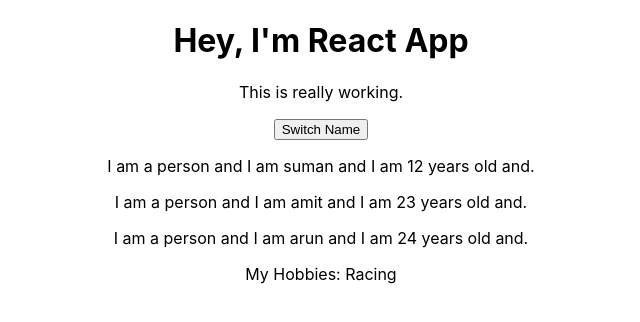
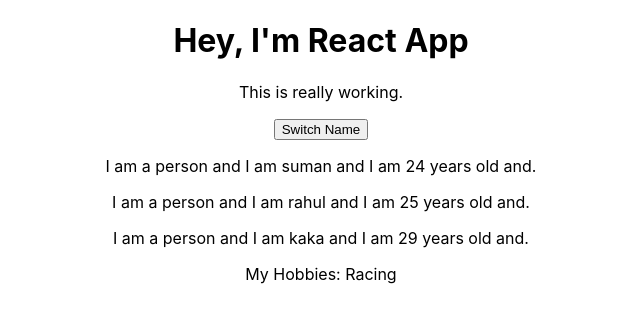
Before and after one commit to SumanDas3001/react_basic_syntax, a React (Create React App) app: page / in a window 1280 px wide. Shown: the top 322 px of the page, without its empty margins (319-959 px from the left). Built offline with nearby package versions, Linux system fonts and the light colour scheme.

Commit message:
Passing method referance

```diff
--- a/src/App.js
+++ b/src/App.js
@@ -1,91 +1,95 @@
-// import React, {Component} from 'react';
-import React, {useState} from 'react';
+import React, {Component} from 'react';
+// import React, {useState} from 'react';
 import Person from './Person/Person';
 import './App.css';
 
-const App = () => {
-  const [personState, setPersonState] = useState({
-    persons: [
-      {name: 'suman', age: 12},
-      {name: 'amit', age: 23},
-      {name: 'arun', age: 24}
+// const App = () => {
+//   const [personState, setPersonState] = useState({
+//     persons: [
+//       {name: 'suman', age: 12},
+//       {name: 'amit', age: 23},
+//       {name: 'arun', age: 24}
+//     ]
+//   });
+
+//   console.log(personState);
+
+//   const switchNameHandler = () => {
+//     setPersonState({
+//       persons: [
+//         {name: 'Amit', age: 56},
+//         {name: 'Amit', age: 56},
+//         {name: 'Amit', age: 56}
+//       ]
+//     });
+//   };
+
+//   return (
+//     <div className="App">
+//       <h1>Hey, I'm React App</h1>
+//       <p>This is really working.</p>
+//       <button onClick={switchNameHandler}>Switch Name</button>
+//       <Person
+//         name={personState.persons[0].name}
+//         age={personState.persons[0].age}
+//       />
+//       <Person
+//         name={personState.persons[1].name}
+//         age={personState.persons[1].age}
+//       />
+//       <Person name={personState.persons[2].name} age={personState.persons[2].age}>
+//         My Hobbies: Racing
+//       </Person>
+//     </div>
+//   );
+// }
+
+
+class App extends Component {
+  state = {
+    person: [
+      {name: 'suman', age: 24},
+      {name: 'rahul', age: 25},
+      {name: 'kaka', age: 29}
     ],
-    otherState: 'This is other state.'
-  });
 
-  const switchNameHandler = () => {
-    setPersonState({
-      persons: [
+    otherState: 'this is other state'
+  }
+
+
+  switchNameHandler = () => {
+    this.setState({
+      person: [
         {name: 'Amit', age: 56},
         {name: 'Amit', age: 56},
         {name: 'Amit', age: 56}
       ]
-    });
-  };
+    })
+  }
 
+  render(){
     return (
       <div className="App">
         <h1>Hey, I'm React App</h1>
         <p>This is really working.</p>
-      <button onClick={switchNameHandler}>Switch Name</button>
+        <button onClick={this.switchNameHandler}>Switch Name</button>
         <Person
-        name={personState.persons[0].name}
-        age={personState.persons[0].age}
+          name={this.state.person[0].name}
+          age={this.state.person[0].age}
         />
         <Person
-        name={personState.persons[1].name}
-        age={personState.persons[1].age}
+          name={this.state.person[1].name}
+          age={this.state.person[1].age}
         />
-      <Person name={personState.persons[2].name} age={personState.persons[2].age}>
-        My Hobbies: Racing
+        <Person
+          name={this.state.person[2].name}
+          age={this.state.person[2].age}
+          click={this.switchNameHandler}
+          >My Hobbies: Racing
         </Person>
       </div>
     );
   }
-
-
-// class App extends Component {
-//   state = {
-//     person: [
-//       {name: 'suman', age: 24},
-//       {name: 'rahul', age: 25},
-//       {name: 'kaka', age: 29}
-//     ],
-
-//     otherState: 'this is other state'
-//   }
-
-
-  // switchNameHandler = () => {
-  //   this.setState({
-  //     person: [
-  //       {name: 'Amit', age: 56},
-  //       {name: 'Amit', age: 56},
-  //       {name: 'Amit', age: 56}
-  //     ]
-  //   })
-  // }
-
-//   render(){
-    // return (
-    //   <div className="App">
-    //     <h1>Hey, I'm React App</h1>
-    //     <p>This is really working.</p>
-    //     <button onClick={this.switchNameHandler}>Switch Name</button>
-    //     <Person
-    //       name={this.state.person[0].name}
-    //       age={this.state.person[0].age}
-    //     />
-    //     <Person
-    //       name={this.state.person[1].name}
-    //       age={this.state.person[1].age}
-    //     />
-    //     <Person name={this.state.person[2].name} age={this.state.person[2].age}>
-    //       My Hobbies: Racing
-    //     </Person>
-    //   </div>
-    // );
-//   }
-// }
+}
 
 export default App;
--- a/src/Person/Person.js
+++ b/src/Person/Person.js
@@ -3,7 +3,7 @@
 const person = (props) =>{
   return(
     <div>
-      <p>I am a person and I am {props.name} and I am {props.age} years old and.</p>
+      <p>{props.click}I am a person and I am {props.name} and I am {props.age} years old and.</p>
       <p>{props.children}</p>
     </div>
   );
```
Lines whose indentation alone changed are shown as unchanged.
